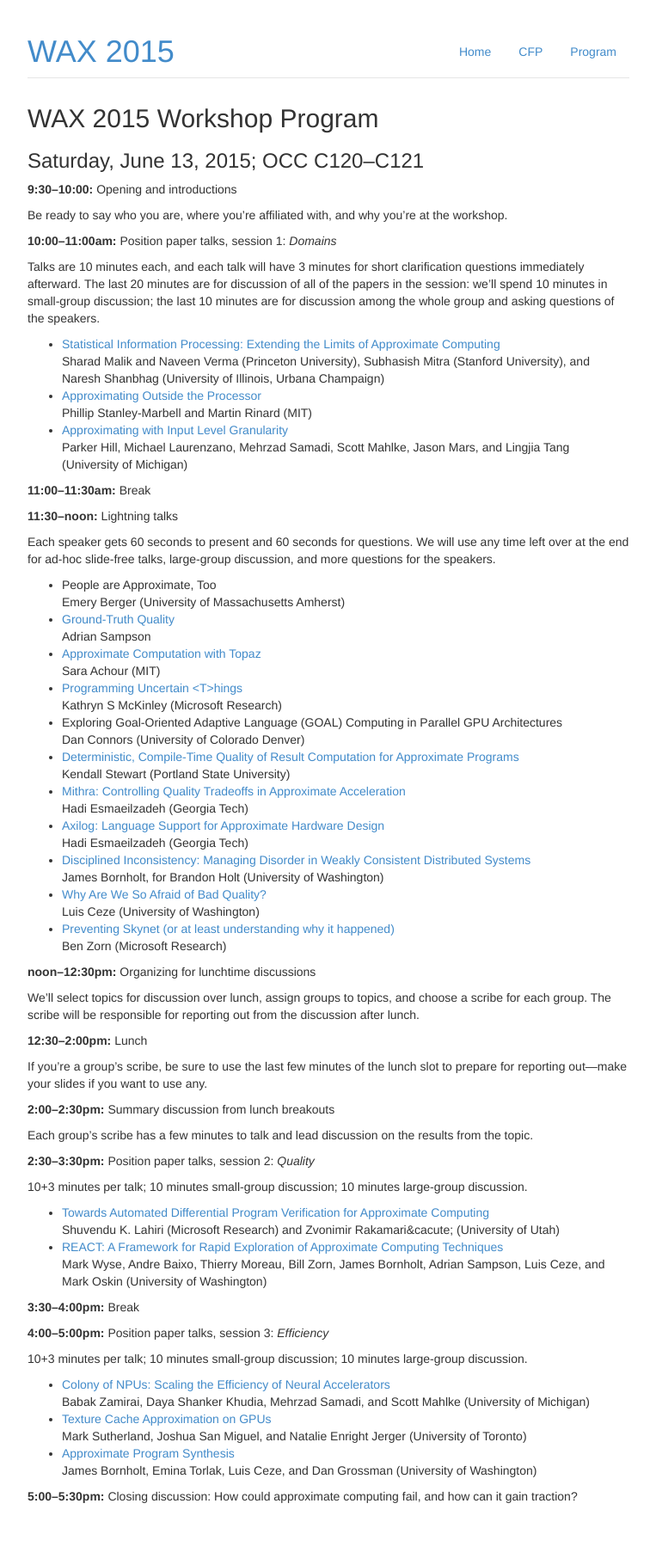
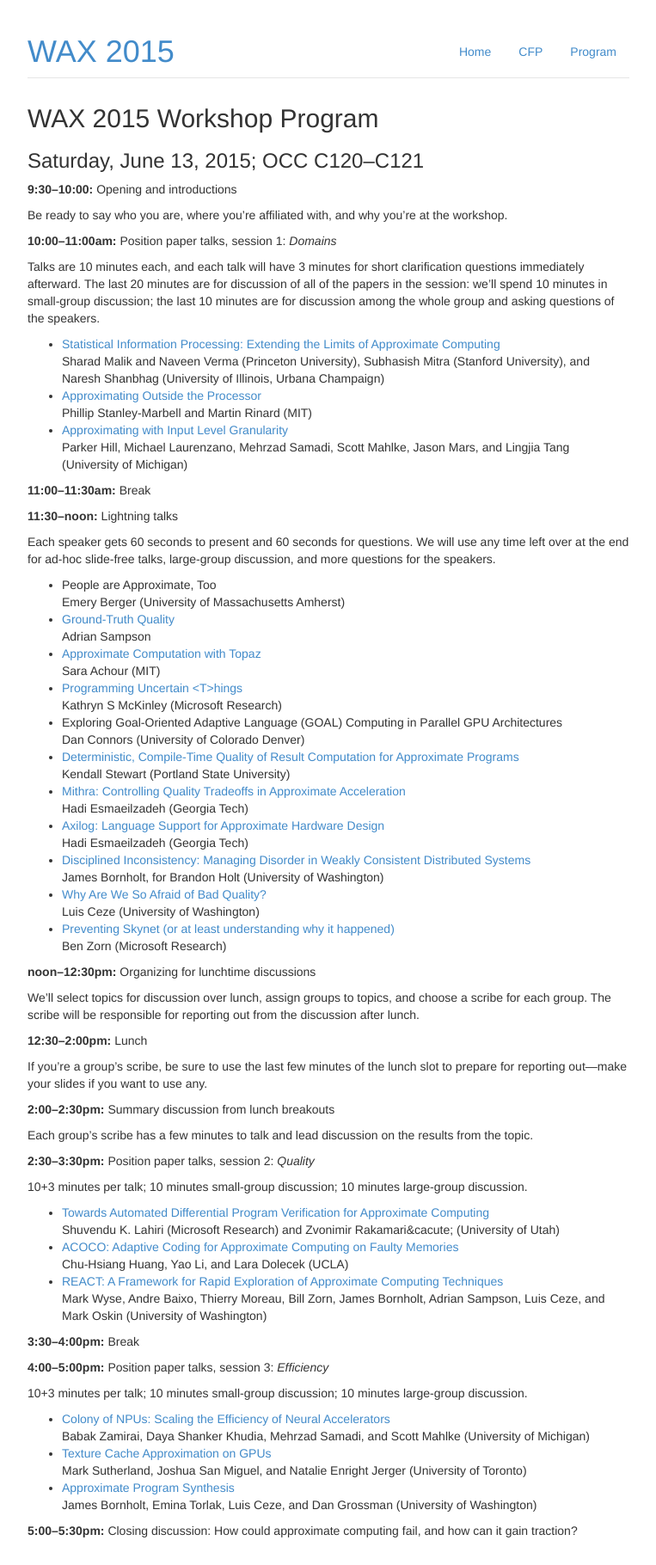
Before and after one commit to uwsampa/sampa-public, a Jekyll site: the page built from wax2015/program.md, in a window 1280 px wide. Shown: the whole page at 86% size, without its empty margins (258-1021 px from the left). Built offline with Jekyll 4.4.1, drawn with Linux system fonts in a browser that asks for light colours; Markdown is read by kramdown in place of the engine named in the settings; before the commit the page ends 1780 px from its top, so only the background shows below that.

Commit message:
UCLA paper is back!!!!!!!!!

```diff
--- a/wax2015/program.md
+++ b/wax2015/program.md
@@ -78,6 +78,8 @@ Each group's scribe has a few minutes to talk and lead discussion on the results
   * [Towards Automated Differential Program Verification for Approximate Computing](papers/lahiri.pdf)
     Shuvendu K. Lahiri (Microsoft Research) and Zvonimir Rakamari&cacute; (University
     of Utah)
+  * [ACOCO: Adaptive Coding for Approximate Computing on Faulty Memories](papers/huang.pdf)
+    Chu-Hsiang Huang, Yao Li, and Lara Dolecek (UCLA)
   * [REACT: A Framework for Rapid Exploration of Approximate Computing Techniques](papers/wyse.pdf)
     Mark Wyse, Andre Baixo, Thierry Moreau, Bill Zorn, James Bornholt, Adrian
     Sampson, Luis Ceze, and Mark Oskin (University of Washington)
```
